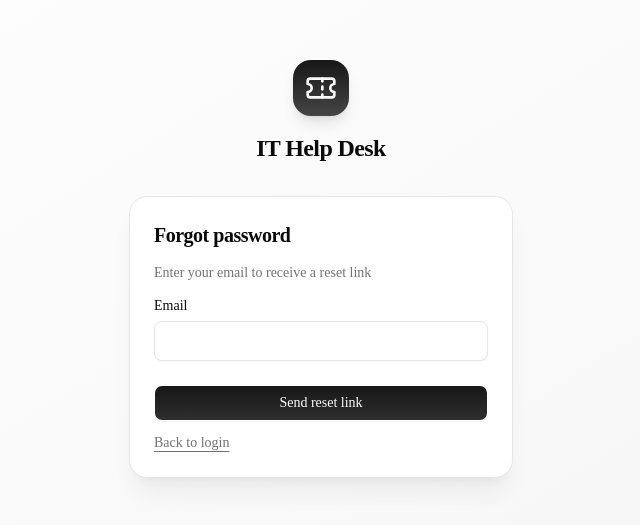
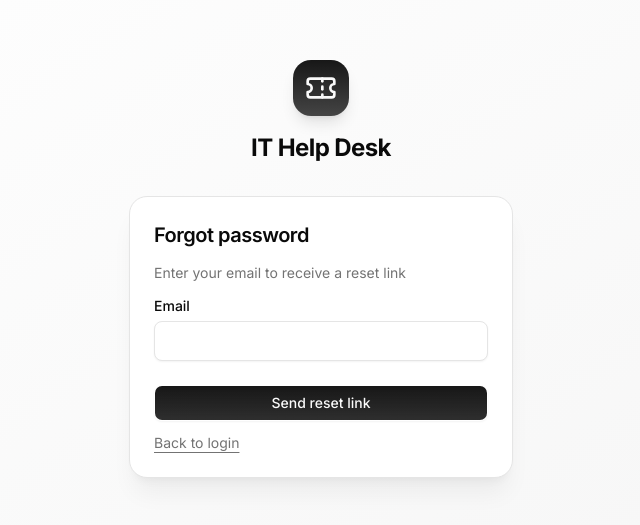
Before and after one commit to Domenico-Labaki/IDS-IT-helpdesk, a Next.js app in the folder frontend/: page /forgot-password in a window 1280 px wide. Shown: the part 131-656 px from the top of the page, without its empty margins (319-959 px from the left). Built offline with nearby package versions, Linux system fonts and the light colour scheme; no server answers.

Commit message:
fix: restore Inter font loading

```diff
--- a/frontend/src/app/layout.tsx
+++ b/frontend/src/app/layout.tsx
@@ -1,9 +1,15 @@
 import type { Metadata } from "next";
+import { Inter } from "next/font/google";
 import { cn } from "@/lib/utils";
 import "./globals.css";
 import { Toaster } from "@/components/ui/toaster";
 import { Providers } from "@/lib/providers";
 import { ThemeProvider } from "@/lib/theme-provider";
+
+const inter = Inter({
+  subsets: ["latin"],
+  variable: "--font-sans",
+});
 
 export const metadata: Metadata = {
   title: "IDS IT Helpdesk",
@@ -16,7 +22,7 @@ export default function RootLayout({
   children: React.ReactNode;
 }>) {
   return (
-    <html lang="en" className={cn("h-full", "font-sans")}>
+    <html lang="en" className={cn("h-full", inter.variable, "font-sans")}>
       <body className="min-h-full bg-background text-foreground antialiased">
         <ThemeProvider><Providers>{children}</Providers></ThemeProvider>
         <Toaster />
```
